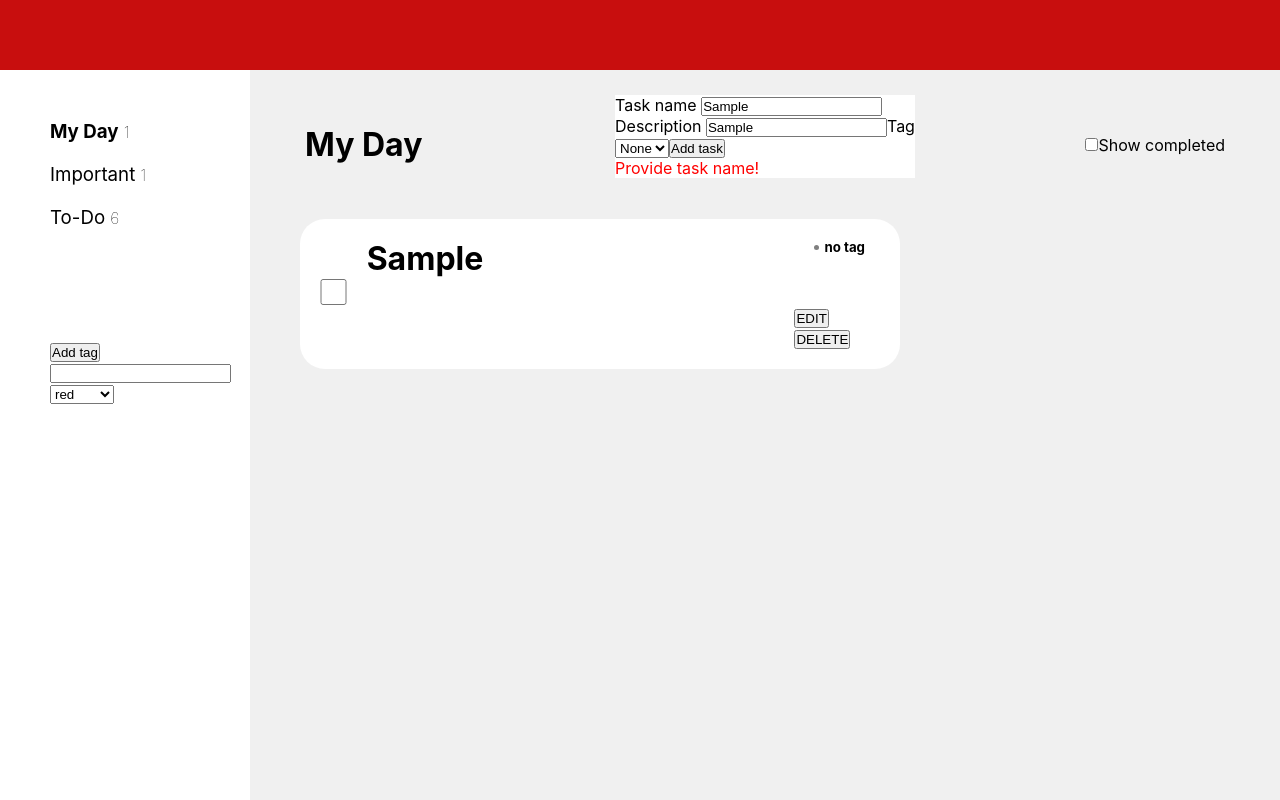
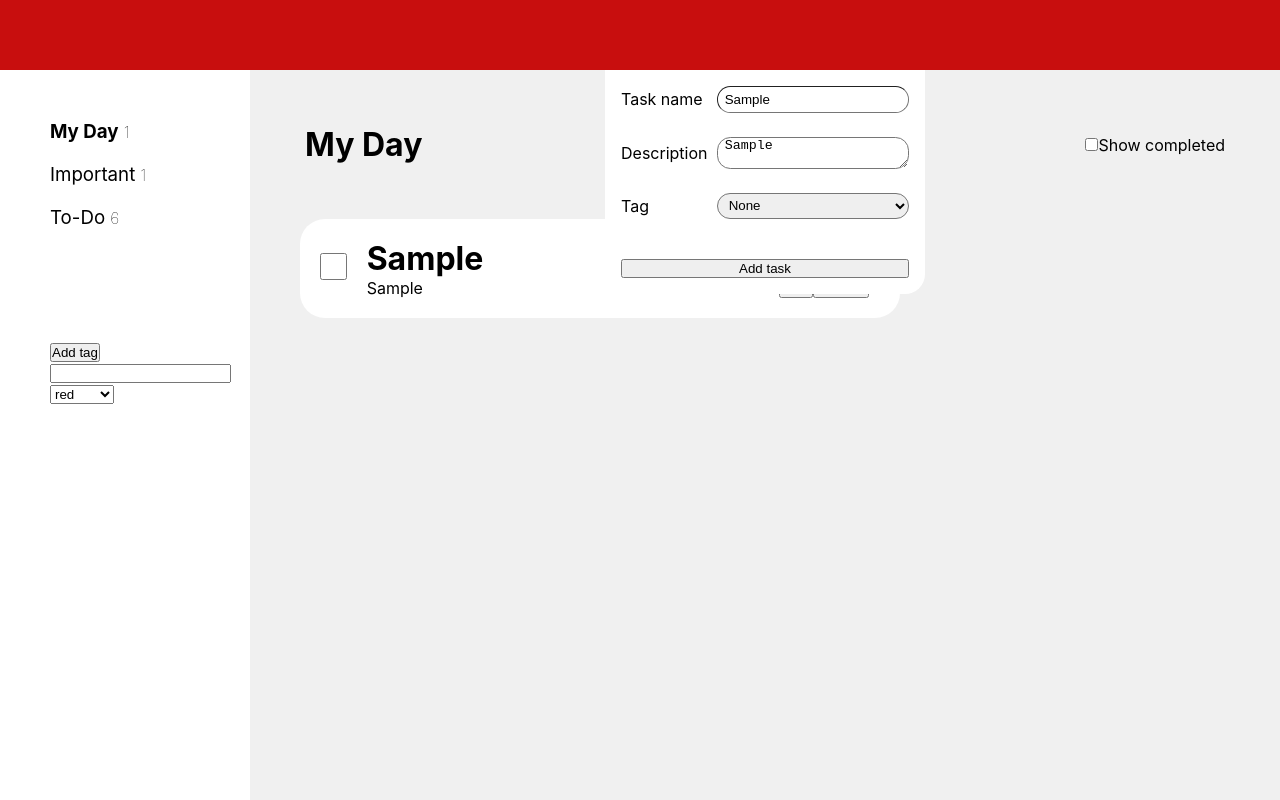
Before and after one commit to Hoerrin/react-redux-to-do-app, a React (Create React App) app: page / in a window 1280 px wide. Both pictures are taken after typing "Sample", "Sample" into the empty fields and a click on the button "Add task". Built offline with nearby package versions, Linux system fonts and the light colour scheme.

Commit message:
Fix task descr. ; Style Add Task pop up

```diff
--- a/src/components/AddTaskPU.css
+++ b/src/components/AddTaskPU.css
@@ -1,11 +1,36 @@
 .addTaskPU__container{
+    display: flex;
+    flex-flow: column;
     position: fixed;
-    width: 20vw;
+    margin-top: -25px;
+    width: 20em;
     min-width: 300px;
     background-color: white;
     align-self: center;
+    padding: 1em;
+    border-bottom-left-radius: 20px;
+    border-bottom-right-radius: 20px;
+}
+
+.addTaskPU__label{
+    display: grid;
+    grid-template-columns: 0.5fr 1fr;
+    margin-bottom: 1.5em;
+    align-items: center;
+}
+
+.addTaskPU__input{
+    min-height: 2em;
+    border-radius: 1em;
+    border-width: 1px;
+    padding-left: 0.5em;
+}
+
+.addTaskPU__input--textarea{
+    resize: vertical;
 }
 
 .addTaskPU__warning{
     color: red;
+    padding: 0.5em;
 }
--- a/src/components/AddTaskPU.js
+++ b/src/components/AddTaskPU.js
@@ -27,28 +27,29 @@ function AddTaskPU() {
 
     if (taskTitle){
       dispatch(addTask({ taskTitle, taskDescription, taskTag }))
+      return
     }
 
     //If no task name provided show warning
     setWarning('Provide task name!')
 
-    //Reset wrning after 3000ms
+    //Reset wrning after 2000ms
     setTimeout(() => {
       setWarning('')
-    }, 3000);
+    }, 2000);
 
   }
 
   return (
     <div className='addTaskPU__container'>
-      <label>Task name <input type="text" required="required"  value={taskNameInput} onChange={(e) => setTaskNameInput(e.target.value)} /></label>
-      <label>Description <input type="text" placeholder='optional' value={taskDescrInput} onChange={(e) => setTaskDescrInput(e.target.value)} /></label>
-      <label>Tag <select name="taskTag" id="taskTag" value={taskTagInput} onChange={(e) => seTtaskTagInput(e.target.value)}>
+      <label className='addTaskPU__label'>Task name <input type="text" required="required" className='addTaskPU__input' maxLength={200} value={taskNameInput} onChange={(e) => setTaskNameInput(e.target.value)} /></label>
+      <label className='addTaskPU__label'>Description <textarea type='textarea' placeholder='optional' className='addTaskPU__input addTaskPU__input--textarea' maxLength={500} value={taskDescrInput} onChange={(e) => setTaskDescrInput(e.target.value)} /></label>
+      <label className='addTaskPU__label'>Tag <select name="taskTag" className='addTaskPU__input' value={taskTagInput} onChange={(e) => seTtaskTagInput(e.target.value)}>
       <option key='noneOption' value={JSON.stringify({})}>None</option>
         {tags.map(tagToTagItem)}
       </select></label>
+      <p className='addTaskPU__warning'>{Warning}</p>
       <button onClick={handleAddTask}>Add task</button>
-      <p className='addTaskPU__warning'>{Warning}</p>
     </div>
   )
 }
--- a/src/components/TaskItem.css
+++ b/src/components/TaskItem.css
@@ -1,10 +1,9 @@
 .card {
     background-color: #fff;
-    display: flex;
+    display: inline-grid;
+    grid-template-columns: auto 1fr auto;
     align-items: center;
-    justify-content: space-between;
     width: 600px;
-    height: 150px;
     padding: 20px;
     margin: 25px;
     border-radius: 25px;
@@ -21,8 +20,15 @@
 }
 
 .card__content {
-    height: 100%;
-    width: 100%;
+    align-items: flex-start;
+}
+
+.card__content--title{
+    word-break: break-all;
+}
+
+.card__content--description{
+    word-break: break-all;
 }
 
 .card__controls {
--- a/src/components/TasksList.css
+++ b/src/components/TasksList.css
@@ -1,5 +1,4 @@
 .tasksList {
-    display: flex;
-    flex-wrap: wrap;
-    align-content: flex-start;
+    column-count: 2;
+    column-gap: 0;
 }
--- a/src/features/Tasks/tasksListSlice.js
+++ b/src/features/Tasks/tasksListSlice.js
@@ -29,7 +29,7 @@ export const tasksListSlice = createSlice({
         addTask: (state, action) => {
             state.push({
                 title: action.payload.taskTitle,
-                description: action.payload.taskDescr,
+                description: action.payload.taskDescription,
                 taskKey: action.payload.taskTitle + Math.floor(Math.random() * 10000),
                 completed: false,
                 tag: JSON.parse(action.payload.taskTag)
```
